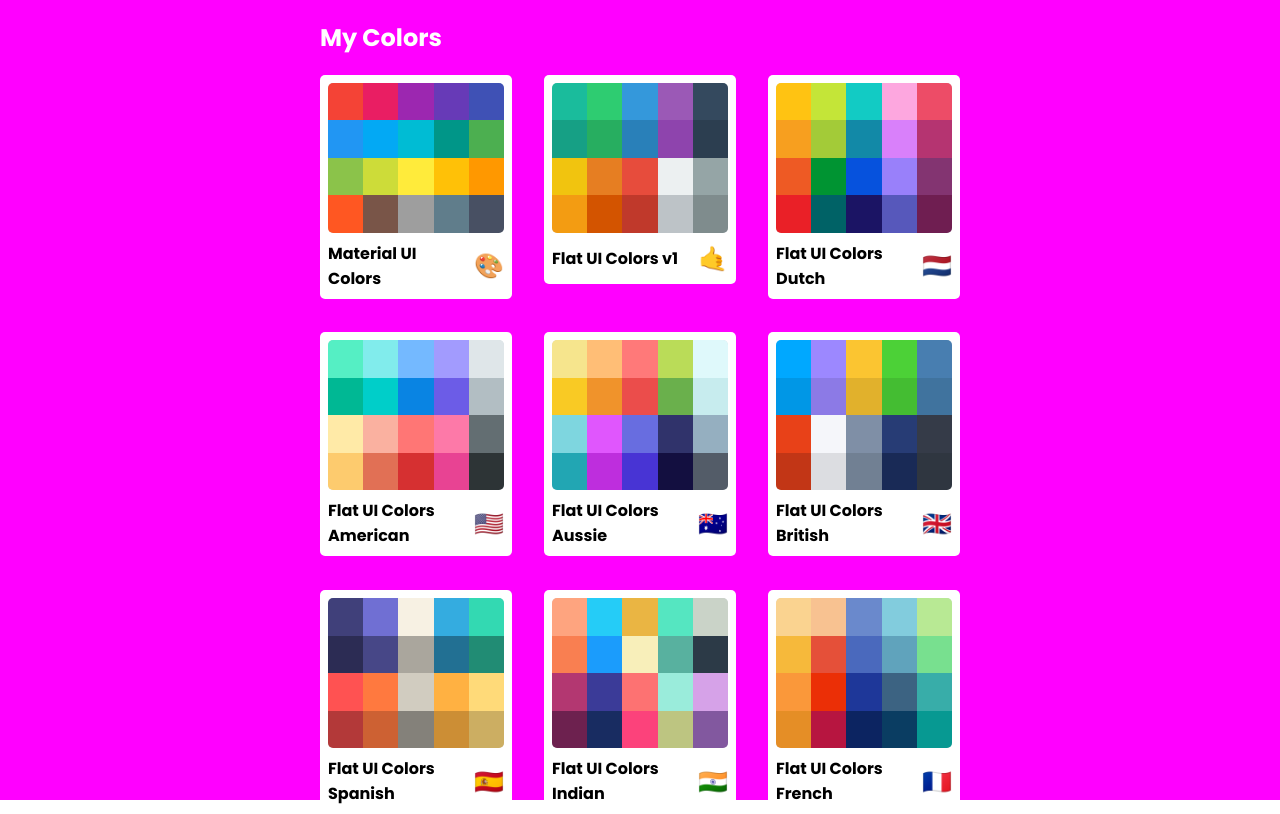
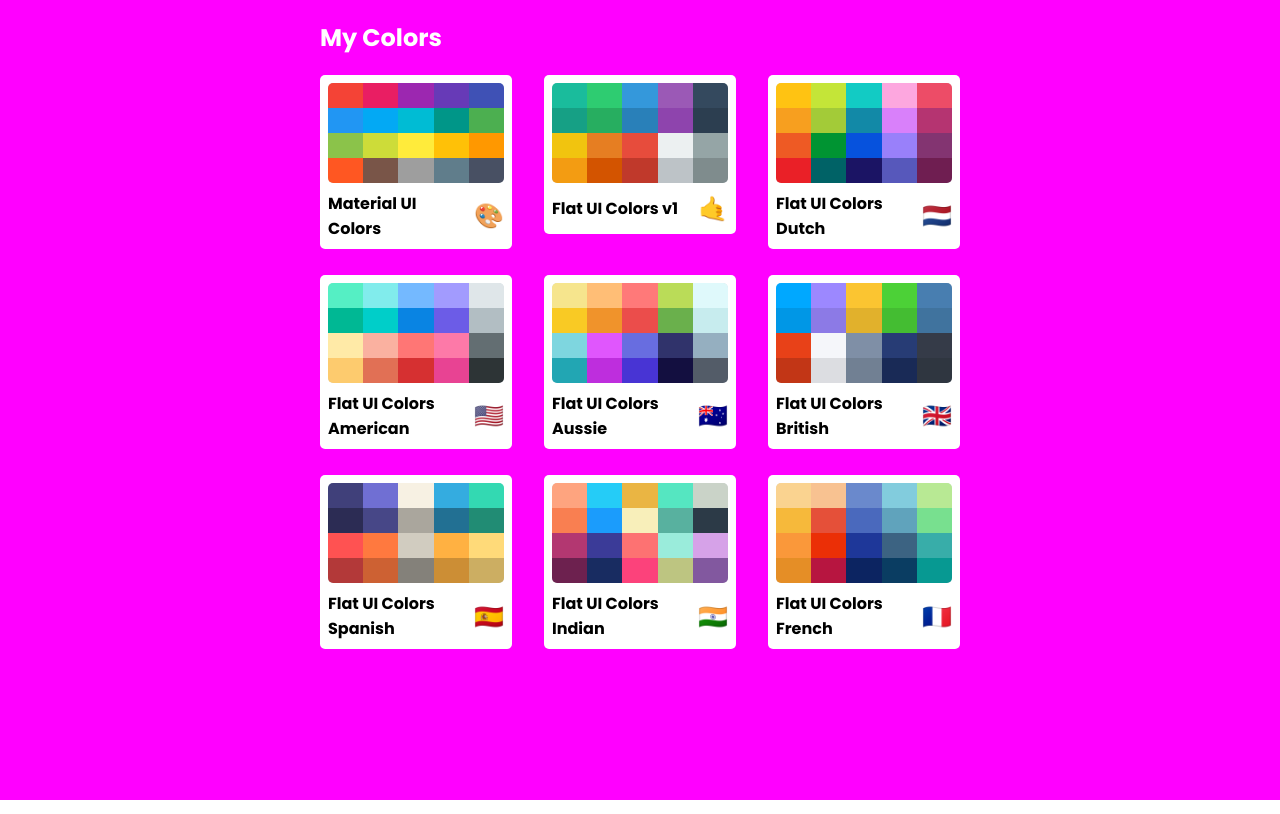
Before and after one commit to Olixfills/colorapp, a React (Create React App) app: page / in a window 1280 px wide. Built offline with nearby package versions, Linux system fonts and the light colour scheme; a web font is replaced by a local one.

Commit message:
adding individual route pages

```diff
--- a/src/App.js
+++ b/src/App.js
@@ -1,8 +1,9 @@
 import React from 'react'
 import { Routes, Route } from 'react-router-dom';
-import Palettes from './components/Palettes';
+import Palettes from './pages/Palettes';
 import Home from './pages/Home';
 import SeedPalettes from './SeedPalettes';
+import SingleColorPalette from './pages/SingleColorPalette';
 // import { generatePalette } from './Helpers/ChromaHelper'
 
 
@@ -12,6 +13,7 @@
     <Routes>
       <Route exact path='/' element={<Home palettes={SeedPalettes} />} />
       <Route path='/palette/:id' element={<Palettes palettes={SeedPalettes} />} />
+      <Route path='/palette/:paletteId/:colorId' element={<SingleColorPalette />} />
       <Route path='*' element={<h1>Error Page</h1>} />
 
     </Routes>
--- a/src/components/ColorBox.js
+++ b/src/components/ColorBox.js
@@ -1,10 +1,11 @@
 import React, {useState} from 'react'
 import CopyToClipboard from 'react-copy-to-clipboard';
+import { Link } from 'react-router-dom';
 import '../styles/colorBox.css'
 
 
 
-const ColorBox = ({ background, mode}) => {
+const ColorBox = ({ background, mode, moreUrl}) => {
 const [copied, setCopied] = useState(false)
 const { hex,name } = background;
 
@@ -31,8 +32,10 @@
           <span>{name}</span>
         </div>
         <button className="copy-btn">Copy</button>
-      </div>
-      <span className='more'>More</span>
+        </div>
+      <Link to={moreUrl} onClick={e => e.stopPropagation()}>
+          <span className='more'>More</span>
+      </Link>
       </div>
     </CopyToClipboard>
   )
--- a/src/components/MiniPalette.js
+++ b/src/components/MiniPalette.js
@@ -19,7 +19,7 @@
     color: {
         backgroundColor: '#dae1e4',
         borderRadius: '5px',
-        height:'150px',
+        height:'100px',
         width: '100%',
         overflow:'hidden'
 
--- a/src/components/Palette.js
+++ b/src/components/Palette.js
@@ -42,7 +42,8 @@
           return <ColorBox
             key={id}
             background={color}
-            mode={color[mode]} />
+            mode={color[mode]}
+            moreUrl={`/palette/${palette.id}/${id}`} />
         })}
         </div>
       {/* footer */}
--- a/src/components/Palettes.js
+++ b/src/pages/Palettes.js
@@ -1,17 +1,18 @@
 import React, { useState, useEffect } from 'react'
-import Palette from './Palette'
+import Palette from '../components/Palette'
 import { useParams } from 'react-router-dom';
 import { generatePalette } from '../Helpers/ChromaHelper'
 
 
 const Palettes = ({palettes}) => {
-const [currPal, setCurrPal] = useState(palettes[4])
-  const { id } = useParams();
+// const [currPal, setCurrPal] = useState('')
+const { id } = useParams();
 
-  useEffect(() => {
-    const mainPal = palettes.find((palette) => palette.id === id);
-    setCurrPal(mainPal)
-  },[])
+// useEffect(() => {
+  const mainPal = palettes.find((palette) => palette.id === id);
+  // setCurrPal(mainPal)
+  const currPal = mainPal
+// })
 console.log(currPal);
 
   return (
--- /dev/null
+++ b/src/pages/SingleColorPalette.js
@@ -0,0 +1,11 @@
+import React from 'react'
+
+const SingleColorPalette = () => {
+
+
+  return (
+    <div>SingleColorPalette</div>
+  )
+}
+
+export default SingleColorPalette
```
